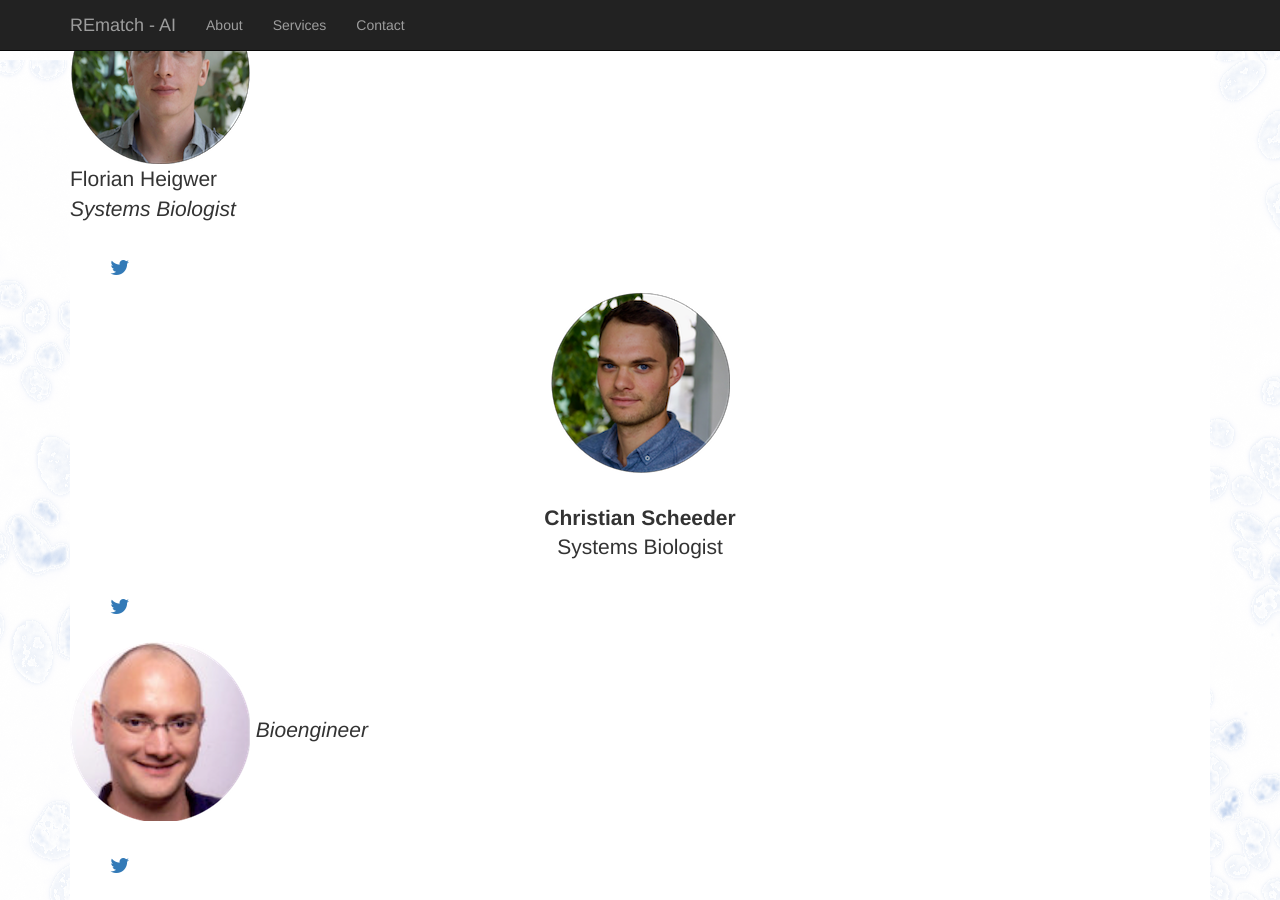
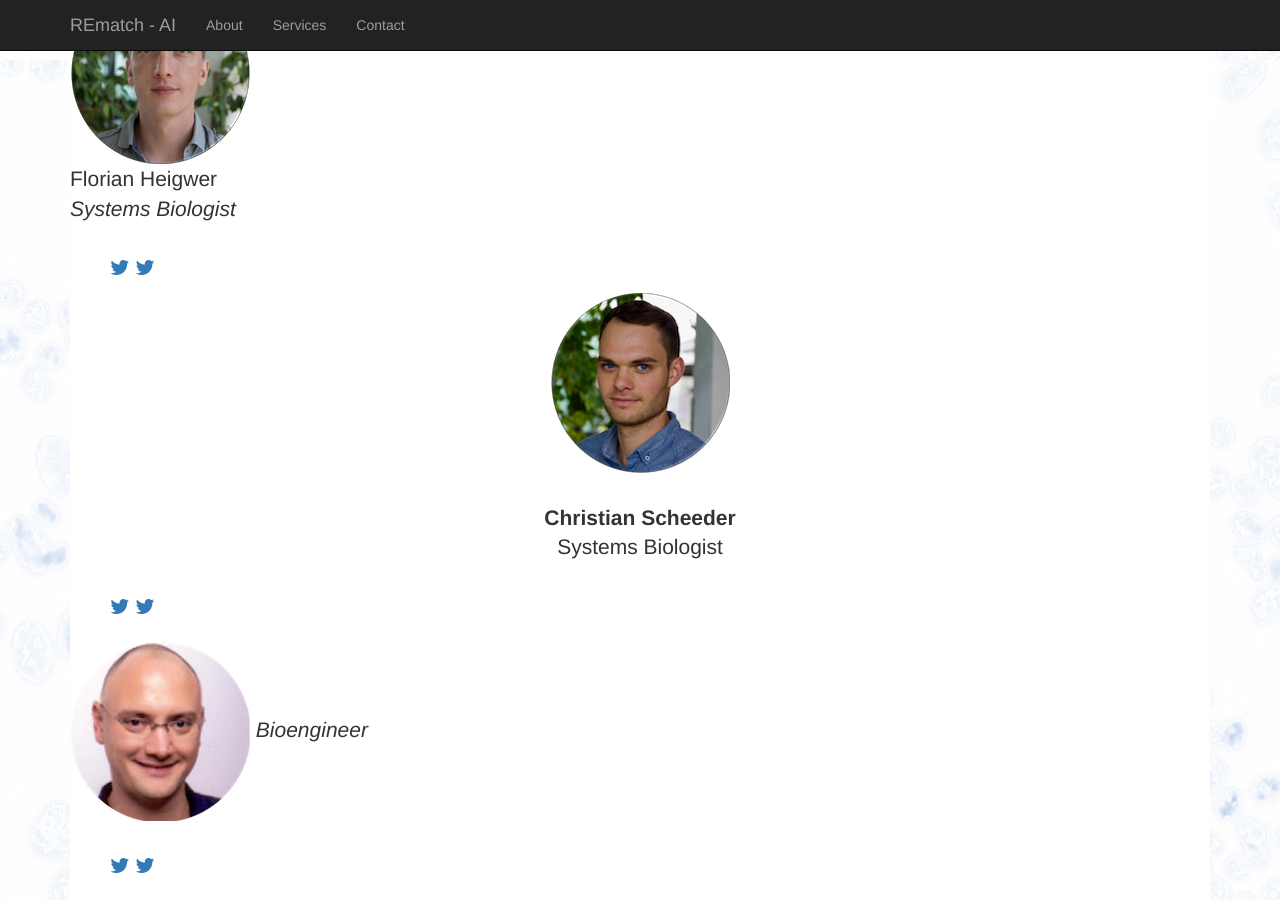
Before and after one commit to rematch-ai/rematch-ai.github.com, a Jekyll site: the page built from index.html, in a window 1280 px wide and 900 px high, scrolled down 2061 px. Built offline with Jekyll 4.4.1, drawn with Linux system fonts in a browser that asks for light colours; nearby versions of some CDN libraries.

Commit message:
no message

```diff
--- a/_includes/twitter_code.html
+++ b/_includes/twitter_code.html
@@ -7,6 +7,11 @@
       <i class="fa fa-twitter"></i>
       </a>
     </li>
+    <li>
+      <a href="https://twitter.com/{{ site.twitter_username }}">
+      <i class="fa fa-twitter"></i>
+      </a>
+    </li>
   </ul>
 </div>
 </div>
```
